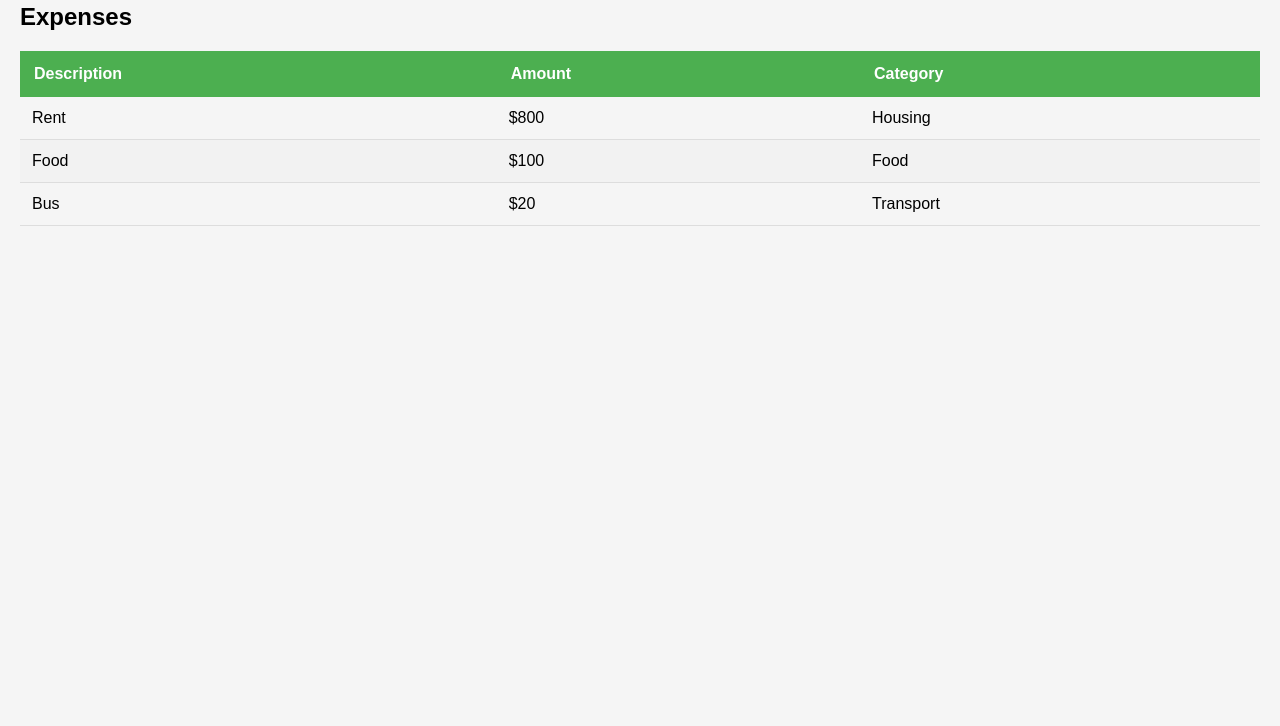
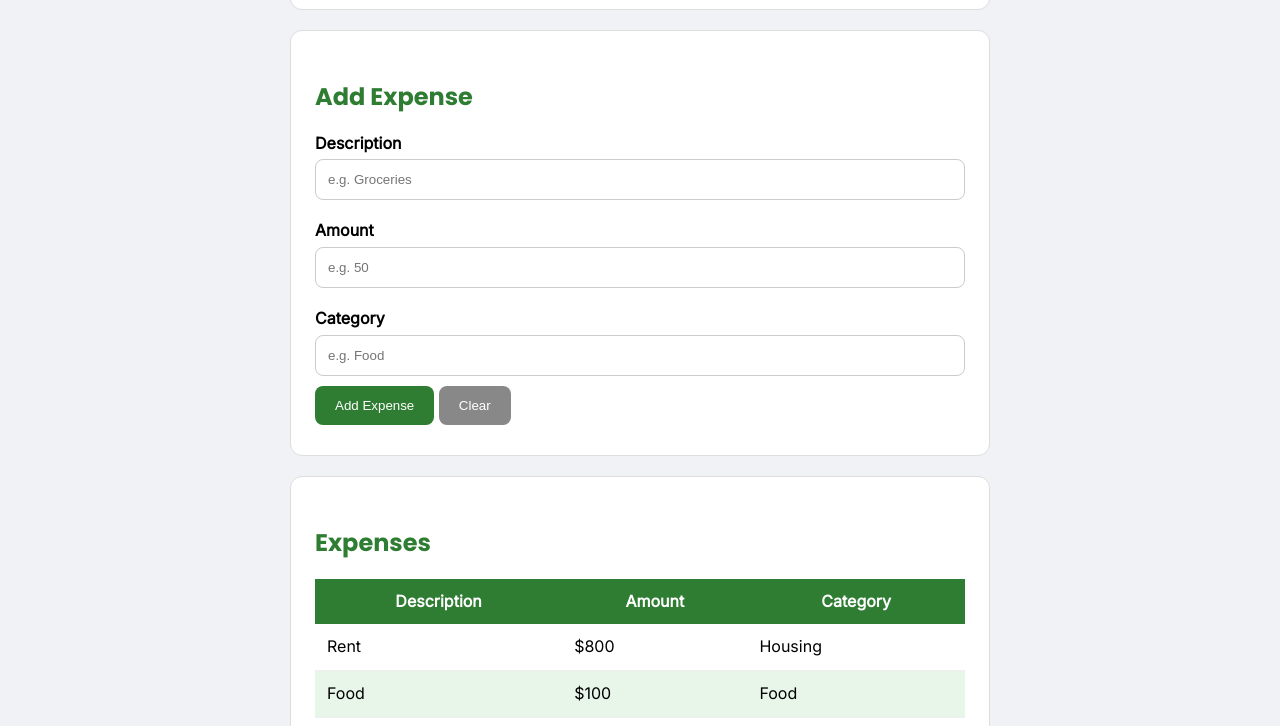
Before and after one commit to losiruthomas516-ship-it/Budget--Tracker, a plain HTML site: page index.html in a window 1280 px wide. Shown: the part 224-950 px from the top of the page. Before the commit the page ends 800 px from the top, so only its background shows below. Drawn offline with Linux system fonts and the light colour scheme.

Commit message:
Refactor CSS styles for improved design and layout
Updated styles for body, headings, cards, and form elements. Enhanced table styles and added hover effects.

```diff
--- a/style.css
+++ b/style.css
@@ -1,8 +1,14 @@
-body { font-family: Arial, sans-serif; background-color: #f5f5f5; margin: 0; padding: 20px; }
-.container { max-width: 800px; margin: auto; background: white; padding: 20px; border-radius: 8px; box-shadow: 0 2px 10px rgba(0,0,0,0.1); }
-h1 { text-align: center; color: #2e7d32; }
-table { width: 100%; border-collapse: collapse; margin-top: 20px; }
-th { background-color: #4caf50; color: white; padding: 14px; text-align: left; }
-td { padding: 12px; border-bottom: 1px solid #ddd; }
-tr:nth-child(even) { background-color: #f2f2f2; }
-tr:hover { background-color: #e8f5e9; }
+* { box-sizing: border-box; }
+body { font-family: 'Inter', sans-serif; background: #f0f2f5; padding: 20px; line-height: 1.35; }
+h1,h2 { font-family: 'Poppins', sans-serif; color: #2E7D32; }
+.card { background: white; padding: 30px 24px; margin: 20px auto; border: 1px solid #ddd; border-radius: 12px; max-width: 700px; }
+label { display: block; margin: 10px 0 5px; font-weight: bold; }
+input { width: 100%; padding: 12px; border: 1px solid #ccc; border-radius: 8px; margin-bottom: 10px; }
+button { padding: 12px 20px; background: #2E7D32; color: white; border: none; border-radius: 8px; cursor: pointer; }
+.clear { background: #888; }
+table { width: 100%; border-collapse: collapse; }
+th { background: #2E7D32; color: white; padding: 12px; }
+td { padding: 12px; border-bottom: 1px solid #eee; }
+tbody tr:nth-child(even) { background: #E8F5E9; }
+tbody tr:hover { background: #C8E6C9; }
+a { text-decoration: underline; cursor: pointer; }
```
